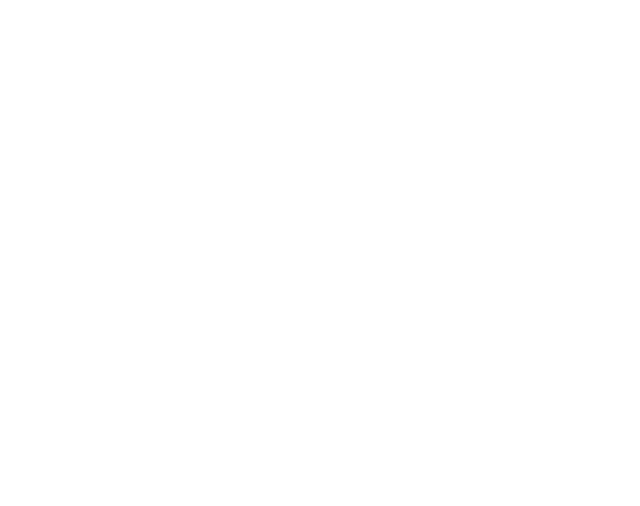
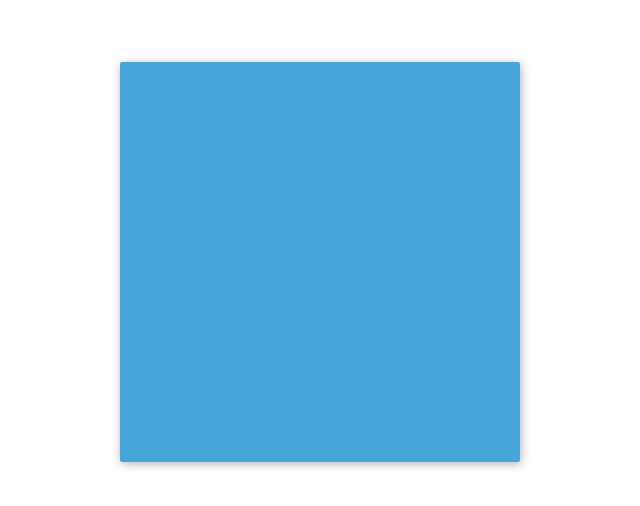
Before and after one commit to Tayoakosile/100-Days-CSS-Challenge, a Vue app in the folder my-vue-app/: page / in a window 1280 px wide. Shown: the part 138-644 px from the top of the page, without its empty margins (320-960 px from the left). Built offline with nearby package versions, Linux system fonts and the light colour scheme.

Commit message:
feat:Updated Default Content on Page

```diff
--- a/my-vue-app/src/App.vue
+++ b/my-vue-app/src/App.vue
@@ -1,7 +1,24 @@
 <template>
-<section></section>
+  <section>
+    <div class="frame"></div>
+  </section>
 </template>
 
 <script setup></script>
 
-<style lang="scss" scoped></style>
+<style lang="scss" scoped>
+.frame {
+  position: absolute;
+  top: 50%;
+  left: 50%;
+  width: 400px;
+  height: 400px;
+  margin-top: -200px;
+  margin-left: -200px;
+  border-radius: 2px;
+  box-shadow: 1px 2px 10px 0px rgba(0, 0, 0, 0.3);
+  background: #46a6da;
+  -webkit-font-smoothing: antialiased;
+  -moz-osx-font-smoothing: grayscale;
+}
+</style>
```
